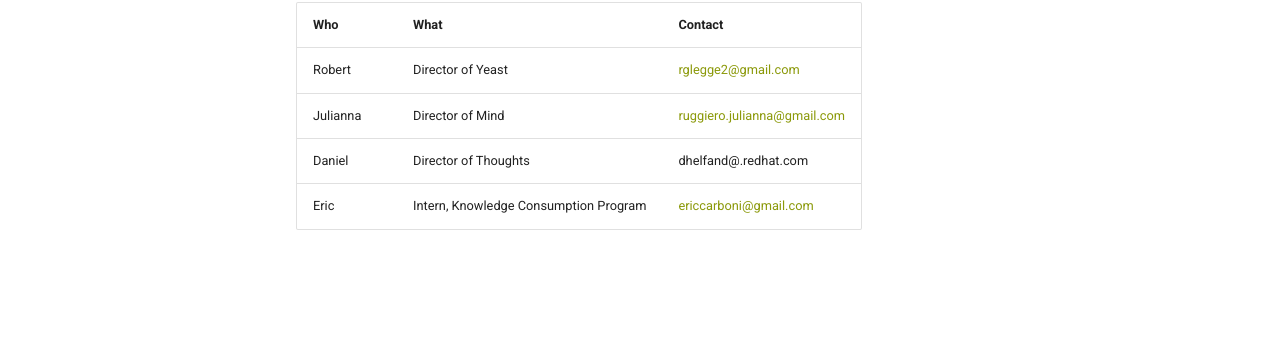
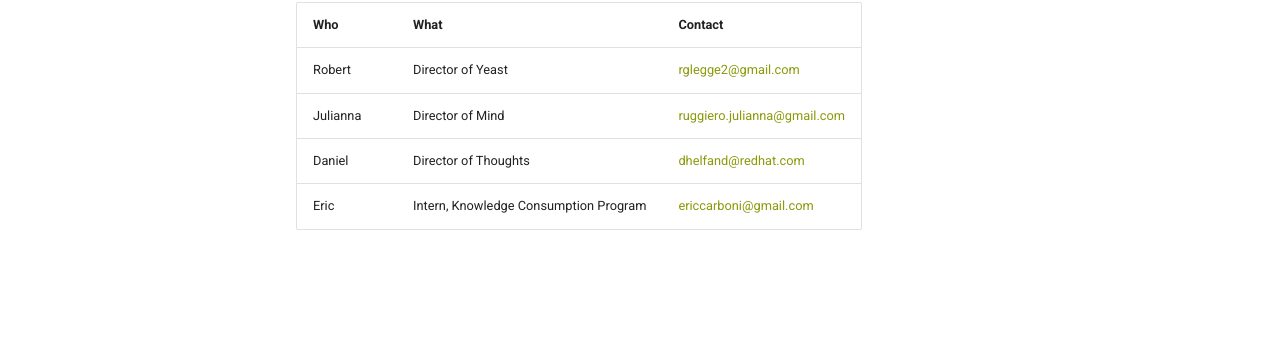
Before and after one commit to eric-hc/buzzword, an MkDocs documentation site: the page built from docs/contact.md, in a window 1280 px wide. Shown: the part 229-574 px from the top of the page. Built offline with MkDocs 1.6.1 and Material for MkDocs 9.7.7, drawn with Linux system fonts in a browser that asks for light colours; comment, search, counter and statistics services are not loaded.

```diff
--- a/docs/contact.md
+++ b/docs/contact.md
@@ -3,5 +3,5 @@
 |:------------------|:-------------------|:--------|
 | Robert   |  Director of Yeast     | rglegge2@gmail.com |
 | Julianna |  Director of Mind      | ruggiero.julianna@gmail.com |
-| Daniel   | Director of Thoughts       | dhelfand@.redhat.com |
+| Daniel   | Director of Thoughts       | dhelfand@redhat.com |
 | Eric     | Intern, Knowledge Consumption Program     | ericcarboni@gmail.com |
```
